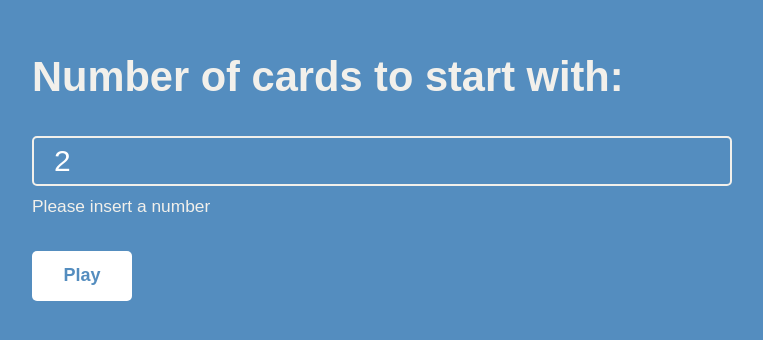
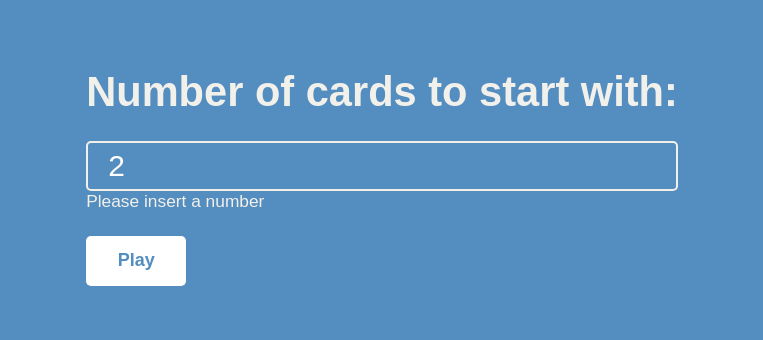
Before and after one commit to amineakkour/jaben-game, a plain HTML site: page index.html in a window 1280 px wide. Shown: the part 236-576 px from the top of the page, without its empty margins (258-1021 px from the left). Drawn offline with Linux system fonts and the light colour scheme.

Commit message:
update start-container

```diff
--- a/style.css
+++ b/style.css
@@ -24,9 +24,9 @@ body{
 }
 
 .start-container{
+  margin: 20px;
   display: flex;
   flex-direction: column;
-  gap: 10px;
 }
 .start-container > *{
   margin-top: 25px;
@@ -52,7 +52,7 @@ body{
 }
 
 #start-procedure h1{
-  width: 700px;
+  /* width: 700px; */
 }
 
 #start-procedure input, #start-procedure button{
@@ -83,7 +83,8 @@ body{
 #start-procedure input{
   font-size: 30px;
   padding: 0 20px;
-  width: 700px;
+  width: 100%;
+  /* width: 700px; */
 }
 
 .left{
```
